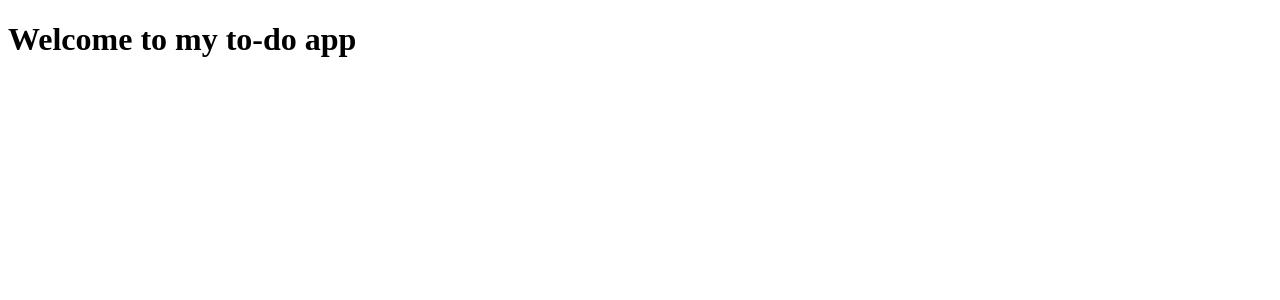
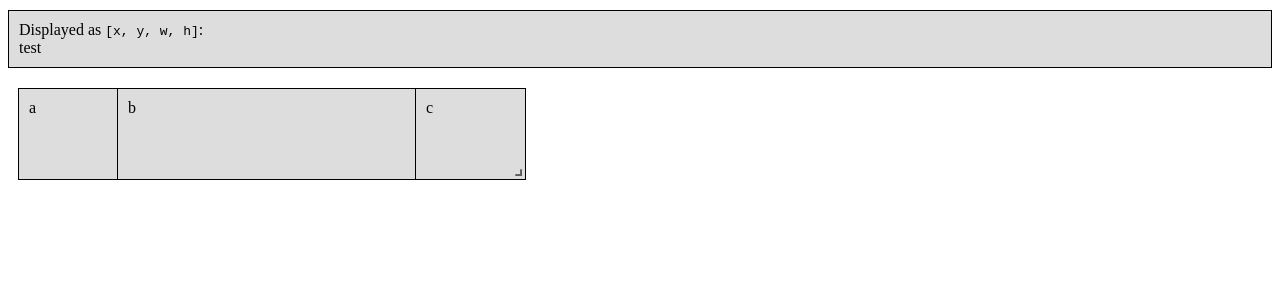
Before and after one commit to mhhoeper/musterdepot, a React app: page / in a window 1280 px wide. Shown: the top 300 px of the page. Built offline with nearby package versions, Linux system fonts and the light colour scheme; the HTML template or start-up script is replaced by a standard one.

Commit message:
If no class is used the layout works Otherwise errors arise that refer to bundle.js

```diff
--- a/package.json
+++ b/package.json
@@ -25,14 +25,18 @@
     "@types/react": "^18.0.26",
     "@types/react-dom": "^18.0.10",
     "react": "^16.12.0",
-    "react-dom": "^16.12.0"
+    "react-dom": "^16.12.0",
+    "react-grid-layout": "^1.3.4"
   },
   "devDependencies": {
     "@babel/core": "^7.7.5",
     "@babel/preset-env": "^7.7.6",
     "@babel/preset-react": "^7.7.4",
+    "@types/react-grid-layout": "^1.3.2",
     "babel-loader": "^8.0.6",
+    "css-loader": "^6.7.3",
     "html-webpack-plugin": "5.5.0",
+    "style-loader": "^3.3.1",
     "ts-loader": "^9.4.2",
     "typescript": "^4.9.4",
     "webpack": "5.75.0",
--- a/src/App.tsx
+++ b/src/App.tsx
@@ -1,7 +1,25 @@
-import * as React from "react";
+import React from "react";
+import Grid from "./Grid"
+
+var styles = require("./styles.css");
+var reactstyles1 = require("../node_modules/react-grid-layout/css/styles.css");
+var reactstyles2 = require("../node_modules/react-resizable/css/styles.css");
+
+function stringifyLayout() {
+    return (<div>test</div>);
+}
 
 const App = () => {
-    return <h1>Welcome to my to-do app</h1>;
+    return (
+        <div className="App">
+            <div className="LayoutJSON">
+                Displayed as <code>[x, y, w, h]</code>:
+                <div className="columns">{stringifyLayout()}</div>
+            </div>
+            {/* Hier muss die nächste Komponente rein.  */}
+            <Grid />
+        </div>
+    );
 };
 
 export default App;
--- /dev/null
+++ b/src/Grid.tsx
@@ -0,0 +1,47 @@
+import React from "react";
+import ReactGridLayout from "react-grid-layout";
+import GridLayout from "react-grid-layout";
+
+{/* does not compile. try https://codesandbox.io/s/vinojvgrid-layouts-z7pvr */}
+
+const Grid = () => {
+    const layout : ReactGridLayout.Layout[] = [
+        {i: "a", x: 0, y: 0, w: 1, h: 2, static:true},
+        {i: "b", x: 1, y: 0, w: 3, h: 2, minW: 1, maxW: 4 },
+        {i: "c", x: 4, y: 0, w: 1, h: 2}
+    ];
+    return (
+        <GridLayout
+            className="layout"
+            layout={layout}
+            cols={12}
+            rowHeight={30}
+            width={1200}
+        >
+            <div key="a" className="Card">a</div>
+            <div key="b" className="Card">b</div>
+            <div key="c" className="Card">c</div>
+        </GridLayout>
+    )
+};
+
+
+interface TitleProps {
+    title: string;
+    subtitle?: string;
+  }
+
+  class Title extends React.Component<TitleProps> {
+    render() {
+      const { title, subtitle, children } = this.props;
+      return (
+        <>
+          <h1>{title}</h1>
+          <h2>{subtitle}</h2>
+          <div>{children}</div>
+        </>
+      );
+    }
+  }
+
+export default Grid;
--- a/src/index.tsx
+++ b/src/index.tsx
@@ -1,5 +1,9 @@
-import * as React from 'react';
-import * as ReactDOM from 'react-dom';
+import React from 'react';
+import ReactDOM from 'react-dom';
 import App from "./App";
 
-ReactDOM.render(<App />, document.getElementById('root'));
+ReactDOM.render(
+    <React.StrictMode>
+    <App /></React.StrictMode>,
+   document.getElementById('root')
+);
--- /dev/null
+++ b/src/styles.css
@@ -0,0 +1,14 @@
+
+.LayoutJSON {
+    background: #ddd;
+    border: 1px solid black;
+    margin-top: 10px;
+    padding: 10px;
+  }
+
+.Card {
+  background: #ddd;
+  border: 1px solid black;
+  margin-top: 10px;
+  padding: 10px;
+}
--- a/tsconfig.json
+++ b/tsconfig.json
@@ -6,6 +6,7 @@
     "target": "es5",
     "jsx": "react",
     "allowJs": true,
-    "moduleResolution": "Node"
+    "moduleResolution": "Node",
+    "allowSyntheticDefaultImports": true
   }
 }
--- a/webpack.config.js
+++ b/webpack.config.js
@@ -19,7 +19,15 @@ module.exports = {
         test: /\.tsx?$/,
         exclude: /node_modules/,
         loader: 'ts-loader'
+      },
+      {
+        test: /\.css$/,
+        use: [
+          {loader: 'style-loader' },
+          {loader: 'css-loader' }
+        ]
       }
+
     ]
   },
   resolve: {
```
Also changed, not shown: 2 other files (tests, documents, lock files or other folders).
